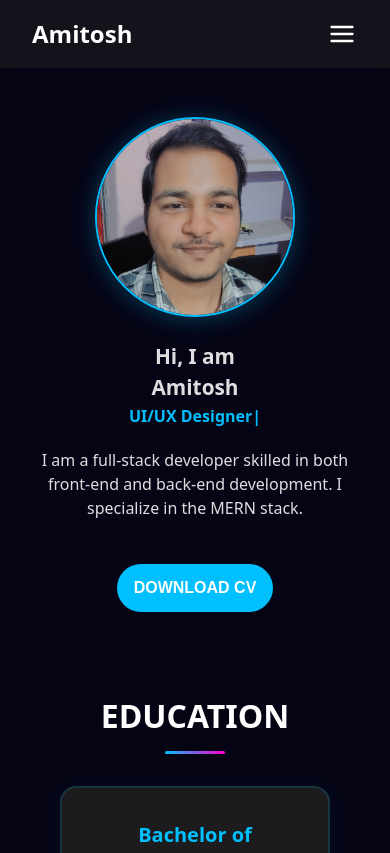
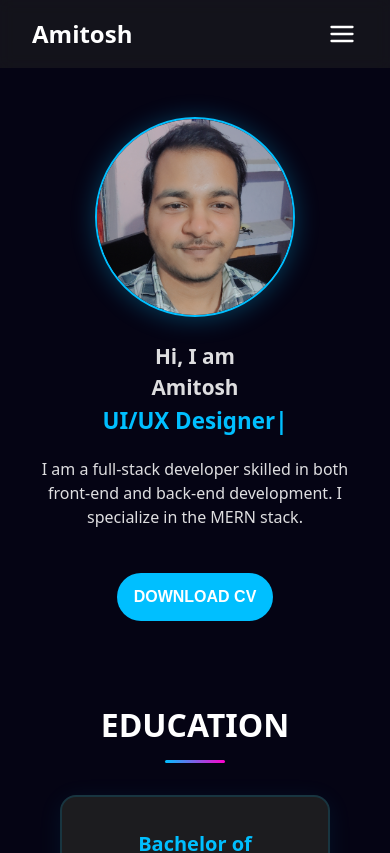
Before and after one commit to Amitosh15/vercel-frontend, a React (Vite) app: page / in a window 390 px wide. Shown: the top 853 px of the page. Built offline with nearby package versions, Linux system fonts and the light colour scheme.

Commit message:
typing animation font size

```diff
--- a/src/pages/About/About.css
+++ b/src/pages/About/About.css
@@ -90,7 +90,7 @@ p {
     }
 
     .type-animation {
-        font-size: 1.2em !important;
+        font-size: 1.7em !important;
     }
 
     .button button {
@@ -118,7 +118,7 @@ p {
     }
 
     .type-animation {
-        font-size: 1em !important;
+        font-size: 1.4em !important;
     }
 
     .about-image {
--- a/src/pages/About/About.jsx
+++ b/src/pages/About/About.jsx
@@ -23,7 +23,7 @@ const Home = () => {
               ]}
               wrapper="span"
               speed={50}
-              style={{ fontSize: "2em", display: "inline-block" }}
+              style={{ fontSize: "2rem", display: "inline-block" }}
               repeat={Infinity}
               className="type-animation"
             />
```
